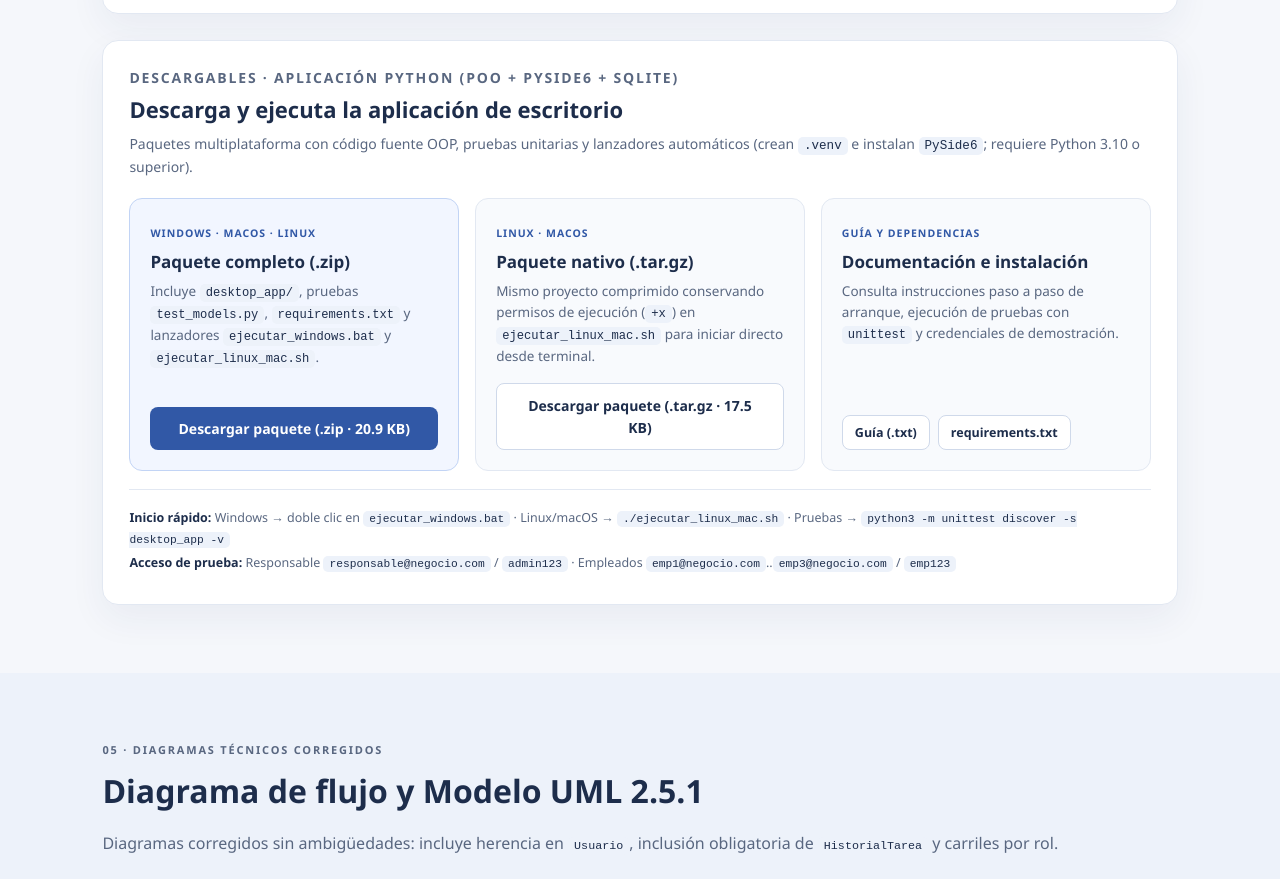
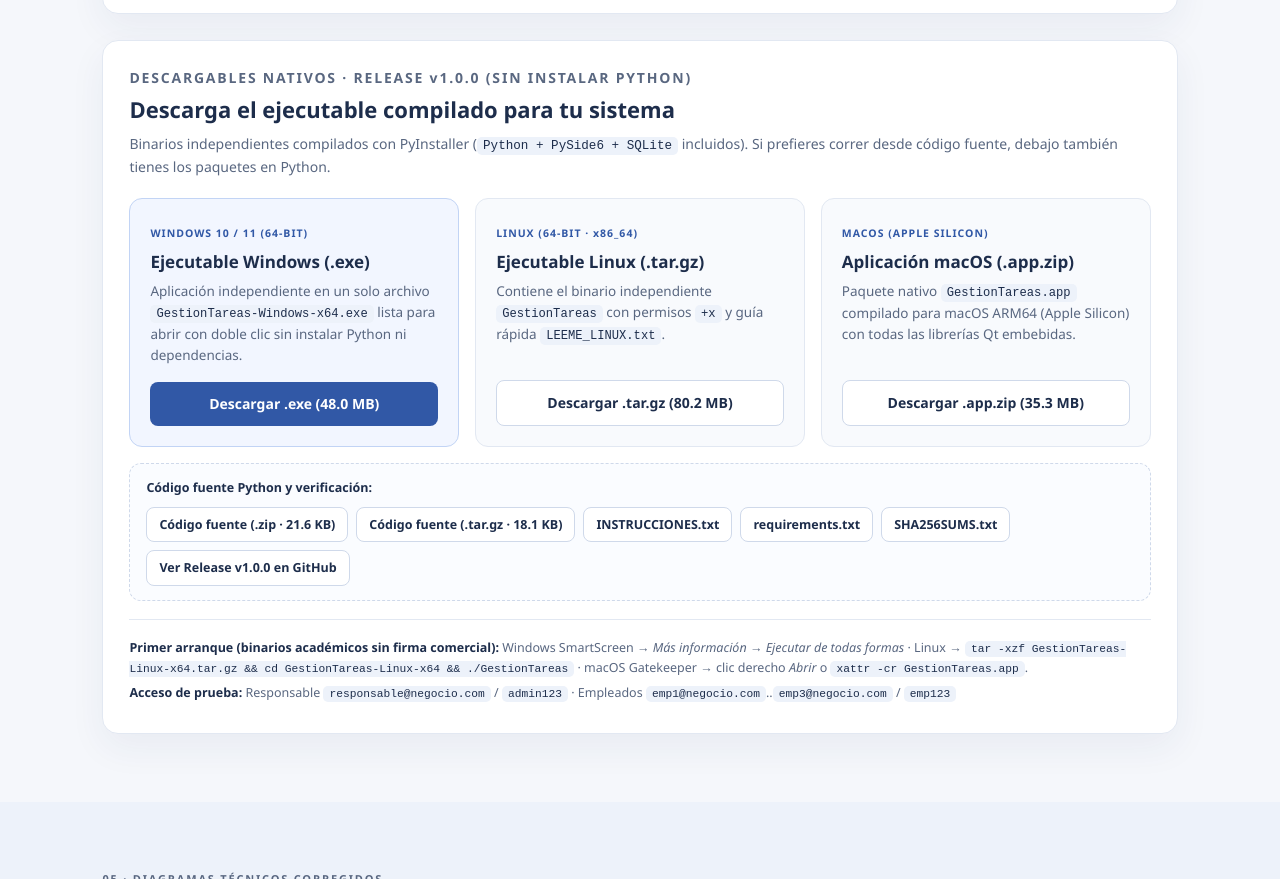
Before and after one commit to Padalogu/gestion-de-tareas, a plain HTML site: page index.html in a window 1280 px wide. Shown: the part 3431-4310 px from the top of the page. Drawn offline with Linux system fonts and the light colour scheme.

Commit message:
Enlazar ejecutables nativos Windows, Linux y macOS en descargas

```diff
--- a/index.html
+++ b/index.html
@@ -274,50 +274,61 @@
       <div class="download-panel" id="descargas">
         <div class="download-head">
           <div>
-            <p class="eyebrow">DESCARGABLES · APLICACIÓN PYTHON (POO + PYSIDE6 + SQLITE)</p>
-            <h3>Descarga y ejecuta la aplicación de escritorio</h3>
-            <p>Paquetes multiplataforma con código fuente OOP, pruebas unitarias y lanzadores automáticos (crean <code>.venv</code> e instalan <code>PySide6</code>; requiere Python 3.10 o superior).</p>
+            <p class="eyebrow">DESCARGABLES NATIVOS · RELEASE v1.0.0 (SIN INSTALAR PYTHON)</p>
+            <h3>Descarga el ejecutable compilado para tu sistema</h3>
+            <p>Binarios independientes compilados con PyInstaller (<code>Python + PySide6 + SQLite</code> incluidos). Si prefieres correr desde código fuente, debajo también tienes los paquetes en Python.</p>
           </div>
         </div>
 
         <div class="download-grid">
           <article class="download-card featured">
             <div>
-              <span class="download-badge">WINDOWS · MACOS · LINUX</span>
-              <h4>Paquete completo (.zip)</h4>
-              <p>Incluye <code>desktop_app/</code>, pruebas <code>test_models.py</code>, <code>requirements.txt</code> y lanzadores <code>ejecutar_windows.bat</code> y <code>ejecutar_linux_mac.sh</code>.</p>
+              <span class="download-badge">WINDOWS 10 / 11 (64-BIT)</span>
+              <h4>Ejecutable Windows (.exe)</h4>
+              <p>Aplicación independiente en un solo archivo <code>GestionTareas-Windows-x64.exe</code> lista para abrir con doble clic sin instalar Python ni dependencias.</p>
             </div>
             <div class="download-actions">
-              <a class="cta full-btn" href="descargas/GestionTareas_Python_Desktop.zip" download>Descargar paquete (.zip · 20.9 KB)</a>
+              <a class="cta full-btn" href="https://github.com/Padalogu/gestion-de-tareas/releases/download/v1.0.0/GestionTareas-Windows-x64.exe" rel="noopener noreferrer">Descargar .exe (48.0 MB)</a>
             </div>
           </article>
 
           <article class="download-card">
             <div>
-              <span class="download-badge">LINUX · MACOS</span>
-              <h4>Paquete nativo (.tar.gz)</h4>
-              <p>Mismo proyecto comprimido conservando permisos de ejecución (<code>+x</code>) en <code>ejecutar_linux_mac.sh</code> para iniciar directo desde terminal.</p>
+              <span class="download-badge">LINUX (64-BIT · x86_64)</span>
+              <h4>Ejecutable Linux (.tar.gz)</h4>
+              <p>Contiene el binario independiente <code>GestionTareas</code> con permisos <code>+x</code> y guía rápida <code>LEEME_LINUX.txt</code>.</p>
             </div>
             <div class="download-actions">
-              <a class="cta-ghost full-btn" href="descargas/GestionTareas_Python_Desktop.tar.gz" download>Descargar paquete (.tar.gz · 17.5 KB)</a>
+              <a class="cta-ghost full-btn" href="https://github.com/Padalogu/gestion-de-tareas/releases/download/v1.0.0/GestionTareas-Linux-x64.tar.gz" rel="noopener noreferrer">Descargar .tar.gz (80.2 MB)</a>
             </div>
           </article>
 
           <article class="download-card">
             <div>
-              <span class="download-badge">GUÍA Y DEPENDENCIAS</span>
-              <h4>Documentación e instalación</h4>
-              <p>Consulta instrucciones paso a paso de arranque, ejecución de pruebas con <code>unittest</code> y credenciales de demostración.</p>
+              <span class="download-badge">MACOS (APPLE SILICON)</span>
+              <h4>Aplicación macOS (.app.zip)</h4>
+              <p>Paquete nativo <code>GestionTareas.app</code> compilado para macOS ARM64 (Apple Silicon) con todas las librerías Qt embebidas.</p>
             </div>
-            <div class="download-actions inline-actions">
-              <a class="cta-ghost btn-sm" href="descargas/INSTRUCCIONES.txt" download>Guía (.txt)</a>
-              <a class="cta-ghost btn-sm" href="descargas/requirements.txt" download>requirements.txt</a>
+            <div class="download-actions">
+              <a class="cta-ghost full-btn" href="https://github.com/Padalogu/gestion-de-tareas/releases/download/v1.0.0/GestionTareas-macOS-AppleSilicon.zip" rel="noopener noreferrer">Descargar .app.zip (35.3 MB)</a>
             </div>
           </article>
         </div>
 
+        <div class="source-downloads">
+          <span class="source-label">Código fuente Python y verificación:</span>
+          <div class="source-links">
+            <a class="cta-ghost btn-sm" href="descargas/GestionTareas_Python_Desktop.zip" download>Código fuente (.zip · 21.6 KB)</a>
+            <a class="cta-ghost btn-sm" href="descargas/GestionTareas_Python_Desktop.tar.gz" download>Código fuente (.tar.gz · 18.1 KB)</a>
+            <a class="cta-ghost btn-sm" href="descargas/INSTRUCCIONES.txt" download>INSTRUCCIONES.txt</a>
+            <a class="cta-ghost btn-sm" href="descargas/requirements.txt" download>requirements.txt</a>
+            <a class="cta-ghost btn-sm" href="https://github.com/Padalogu/gestion-de-tareas/releases/download/v1.0.0/SHA256SUMS.txt" rel="noopener noreferrer">SHA256SUMS.txt</a>
+            <a class="cta-ghost btn-sm" href="https://github.com/Padalogu/gestion-de-tareas/releases/tag/v1.0.0" target="_blank" rel="noopener noreferrer">Ver Release v1.0.0 en GitHub</a>
+          </div>
+        </div>
+
         <div class="download-meta">
-          <p><strong>Inicio rápido:</strong> Windows → doble clic en <code>ejecutar_windows.bat</code> · Linux/macOS → <code>./ejecutar_linux_mac.sh</code> · Pruebas → <code>python3 -m unittest discover -s desktop_app -v</code></p>
+          <p><strong>Primer arranque (binarios académicos sin firma comercial):</strong> Windows SmartScreen → <em>Más información → Ejecutar de todas formas</em> · Linux → <code>tar -xzf GestionTareas-Linux-x64.tar.gz &amp;&amp; cd GestionTareas-Linux-x64 &amp;&amp; ./GestionTareas</code> · macOS Gatekeeper → clic derecho <em>Abrir</em> o <code>xattr -cr GestionTareas.app</code>.</p>
           <p><strong>Acceso de prueba:</strong> Responsable <code>responsable@negocio.com</code> / <code>admin123</code> · Empleados <code>emp1@negocio.com</code>..<code>emp3@negocio.com</code> / <code>emp123</code></p>
         </div>
       </div>
--- a/styles.css
+++ b/styles.css
@@ -386,6 +386,18 @@ td small { display: block; color: var(--muted); font-size: 12px; margin-top: 2px
 .download-card p { margin: 0; font-size: 13.5px; }
 .download-actions { margin-top: auto; }
 .inline-actions { display: flex; gap: 8px; flex-wrap: wrap; }
+.source-downloads {
+  margin-top: 16px;
+  padding: 14px 16px;
+  border: 1px dashed #cfd9ea;
+  border-radius: 12px;
+  background: #fafcff;
+  display: flex;
+  flex-direction: column;
+  gap: 10px;
+}
+.source-label { font-size: 12.5px; font-weight: 700; color: var(--navy); }
+.source-links { display: flex; gap: 8px; flex-wrap: wrap; }
 .download-meta {
   margin-top: 18px;
   padding-top: 14px;
```
